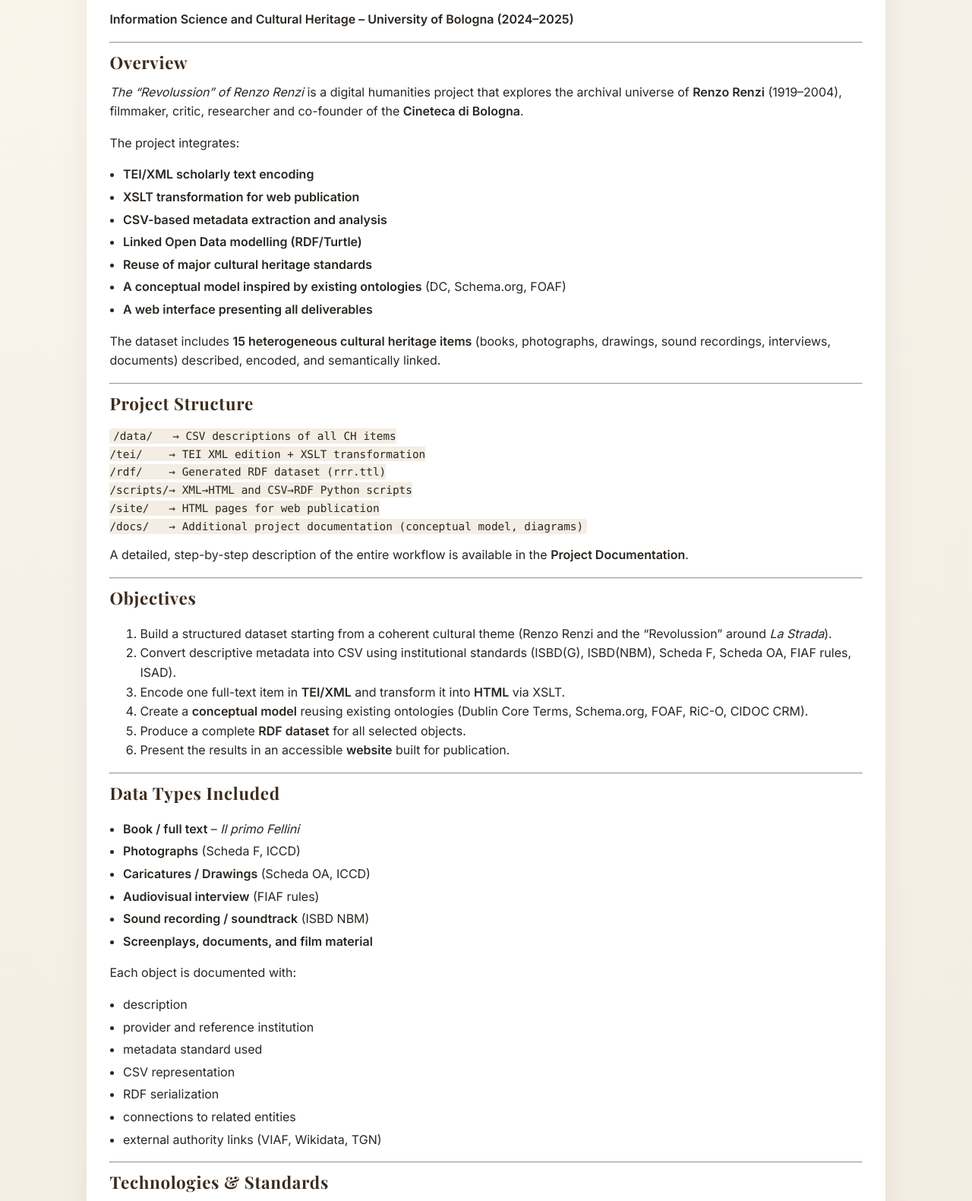
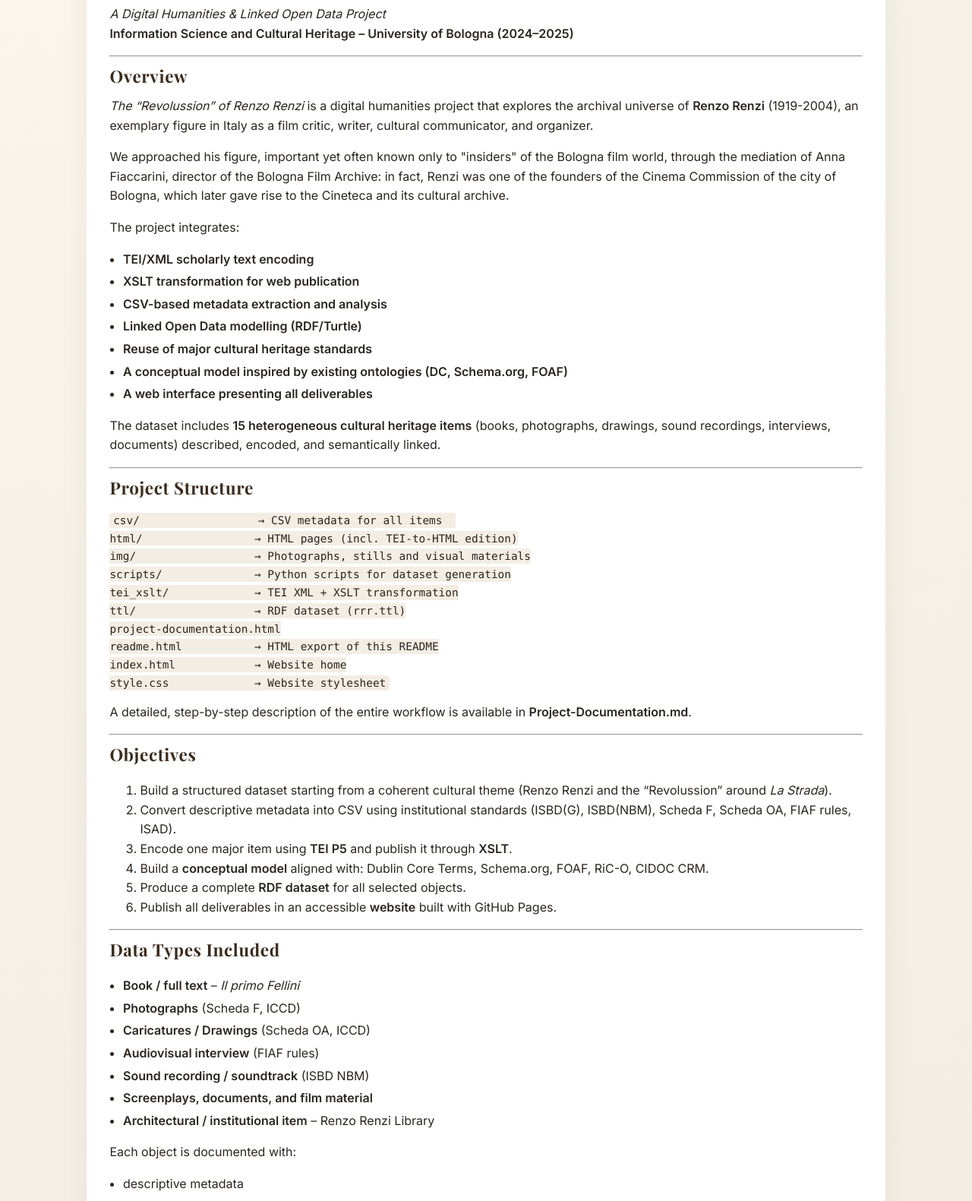
Before and after one commit to CineFiles25/TheRevolussionOfRenzoRenzi, a plain HTML site: page readme.html in a window 1280 px wide. Shown: the part 467-2048 px from the top of the page at 76% size. Drawn offline with nearby package versions, Linux system fonts and the light colour scheme.

Commit message:
Update readme.html

```diff
--- a/readme.html
+++ b/readme.html
@@ -5,7 +5,7 @@
     <title>README · The “Revolussion” of Renzo Renzi</title>
     <meta name="viewport" content="width=device-width, initial-scale=1" />
 
-    <!-- Google Fonts (same as index) -->
+    <!-- Google Fonts (same as main site) -->
     <link rel="preconnect" href="https://fonts.googleapis.com" />
     <link rel="preconnect" href="https://fonts.gstatic.com" crossorigin />
     <link
@@ -25,30 +25,36 @@
           </p>
           <h1 class="site-title">Project README</h1>
           <p class="site-subtitle">
-            Overview of the Digital Humanities &amp; Linked Open Data project
-            <em>“The Revolussion of Renzo Renzi”</em>.
+            The “Revolussion” of Renzo Renzi · Digital Humanities &amp; Linked Open Data project.
           </p>
 
           <div class="hero-actions">
-            <a href="index.html" class="btn-ghost">← Back to main site</a>
+            <a href="index.html#docs" class="btn-ghost">← Back to the main site</a>
           </div>
         </div>
       </div>
     </header>
 
     <main class="page">
-      <section class="section">
-        <h2>The “Revolussion” of Renzo Renzi</h2>
-        <p><em>A Digital Humanities &amp; Linked Open Data Project</em></p>
-        <p><strong>Information Science and Cultural Heritage – University of Bologna (2024–2025)</strong></p>
+      <article class="section">
+        <h1>The “Revolussion” of Renzo Renzi</h1>
+        <p><em>A Digital Humanities &amp; Linked Open Data Project</em><br />
+        <strong>Information Science and Cultural Heritage – University of Bologna (2024–2025)</strong></p>
 
         <hr />
 
         <h2>Overview</h2>
+
         <p>
           <em>The “Revolussion” of Renzo Renzi</em> is a digital humanities project that explores
-          the archival universe of <strong>Renzo Renzi</strong> (1919–2004), filmmaker, critic,
-          researcher and co-founder of the <strong>Cineteca di Bologna</strong>.
+          the archival universe of <strong>Renzo Renzi</strong> (1919-2004), an exemplary figure
+          in Italy as a film critic, writer, cultural communicator, and organizer.
+        </p>
+        <p>
+          We approached his figure, important yet often known only to "insiders" of the Bologna film world,
+          through the mediation of Anna Fiaccarini, director of the Bologna Film Archive: in fact, Renzi was
+          one of the founders of the Cinema Commission of the city of Bologna, which later gave rise to
+          the Cineteca and its cultural archive.
         </p>
 
         <p>The project integrates:</p>
@@ -58,36 +64,40 @@
           <li><strong>CSV-based metadata extraction and analysis</strong></li>
           <li><strong>Linked Open Data modelling (RDF/Turtle)</strong></li>
           <li><strong>Reuse of major cultural heritage standards</strong></li>
-          <li><strong>A conceptual model inspired by existing ontologies</strong> (DC, Schema.org, FOAF)</li>
+          <li><strong>A conceptual model inspired by existing ontologies (DC, Schema.org, FOAF)</strong></li>
           <li><strong>A web interface presenting all deliverables</strong></li>
         </ul>
 
         <p>
-          The dataset includes <strong>15 heterogeneous cultural heritage items</strong> (books,
-          photographs, drawings, sound recordings, interviews, documents) described, encoded, and
-          semantically linked.
+          The dataset includes <strong>15 heterogeneous cultural heritage items</strong> (books, photographs,
+          drawings, sound recordings, interviews, documents) described, encoded, and semantically linked.
         </p>
 
         <hr />
 
         <h2>Project Structure</h2>
 
-        <pre><code>/data/   → CSV descriptions of all CH items
-/tei/    → TEI XML edition + XSLT transformation
-/rdf/    → Generated RDF dataset (rrr.ttl)
-/scripts/→ XML→HTML and CSV→RDF Python scripts
-/site/   → HTML pages for web publication
-/docs/   → Additional project documentation (conceptual model, diagrams)
+        <pre><code>csv/                  → CSV metadata for all items
+html/                 → HTML pages (incl. TEI-to-HTML edition)
+img/                  → Photographs, stills and visual materials
+scripts/              → Python scripts for dataset generation
+tei_xslt/             → TEI XML + XSLT transformation
+ttl/                  → RDF dataset (rrr.ttl)
+project-documentation.html
+readme.html           → HTML export of this README
+index.html            → Website home
+style.css             → Website stylesheet
 </code></pre>
 
         <p>
-          A detailed, step-by-step description of the entire workflow is available in the
-          <strong>Project Documentation</strong>.
+          A detailed, step-by-step description of the entire workflow is available in
+          <strong>Project-Documentation.md</strong>.
         </p>
 
         <hr />
 
         <h2>Objectives</h2>
+
         <ol>
           <li>
             Build a structured dataset starting from a coherent cultural theme
@@ -97,18 +107,21 @@
             Convert descriptive metadata into CSV using institutional standards
             (ISBD(G), ISBD(NBM), Scheda F, Scheda OA, FIAF rules, ISAD).
           </li>
-          <li>Encode one full-text item in <strong>TEI/XML</strong> and transform it into <strong>HTML</strong> via XSLT.</li>
           <li>
-            Create a <strong>conceptual model</strong> reusing existing ontologies
-            (Dublin Core Terms, Schema.org, FOAF, RiC-O, CIDOC CRM).
+            Encode one major item using <strong>TEI P5</strong> and publish it through <strong>XSLT</strong>.
+          </li>
+          <li>
+            Build a <strong>conceptual model</strong> aligned with: Dublin Core Terms, Schema.org,
+            FOAF, RiC-O, CIDOC CRM.
           </li>
           <li>Produce a complete <strong>RDF dataset</strong> for all selected objects.</li>
-          <li>Present the results in an accessible <strong>website</strong> built for publication.</li>
+          <li>Publish all deliverables in an accessible <strong>website</strong> built with GitHub Pages.</li>
         </ol>
 
         <hr />
 
         <h2>Data Types Included</h2>
+
         <ul>
           <li><strong>Book / full text</strong> – <em>Il primo Fellini</em></li>
           <li><strong>Photographs</strong> (Scheda F, ICCD)</li>
@@ -116,17 +129,18 @@
           <li><strong>Audiovisual interview</strong> (FIAF rules)</li>
           <li><strong>Sound recording / soundtrack</strong> (ISBD NBM)</li>
           <li><strong>Screenplays, documents, and film material</strong></li>
+          <li><strong>Architectural / institutional item</strong> – Renzo Renzi Library</li>
         </ul>
 
         <p>Each object is documented with:</p>
         <ul>
-          <li>description</li>
-          <li>provider and reference institution</li>
-          <li>metadata standard used</li>
-          <li>CSV representation</li>
-          <li>RDF serialization</li>
-          <li>connections to related entities</li>
-          <li>external authority links (VIAF, Wikidata, TGN)</li>
+          <li>descriptive metadata</li>
+          <li>provider &amp; holding institution</li>
+          <li>reference standard</li>
+          <li>CSV entry</li>
+          <li>RDF representation</li>
+          <li>inter-entity links</li>
+          <li>authority identifiers (VIAF/Wikidata)</li>
         </ul>
 
         <hr />
@@ -148,6 +162,7 @@
           <li><strong>FOAF</strong></li>
           <li><strong>RiC-O</strong> (Records in Contexts, for archival context)</li>
           <li><strong>CIDOC-CRM</strong> (reference for museum-domain thinking)</li>
+          <li><strong>SKOS</strong> for controlled values</li>
         </ul>
 
         <h3>Languages &amp; Tools</h3>
@@ -164,55 +179,82 @@
         <h2>Scripts Included</h2>
 
         <h3><code>build_rrr_rdf.py</code></h3>
-        <p>Transforms the CSV metadata into a structured RDF graph using RDFLib, generating <code>rrr.ttl</code>.</p>
+        <p>
+          Transforms the CSV metadata into a structured RDF graph using RDFLib,
+          generating <code>rrr.ttl</code>.
+        </p>
 
         <h3><code>compare_ttl.py</code></h3>
-        <p>Compares two RDF serializations to track differences across versions (graph integrity checking).</p>
+        <p>
+          Compares two Turtle serializations to detect differences or validate updates.
+        </p>
 
         <h3><code>tei2html_lastrada.xsl</code></h3>
-        <p>Transforms the TEI edition of <em>La Strada</em> into HTML.</p>
+        <p>
+          Transforms the TEI edition of <em>La Strada</em> into HTML.
+        </p>
 
         <hr />
 
         <h2>Website</h2>
+
+        <p>The website includes:</p>
+        <ul>
+          <li>TEI-encoded <em>La Strada</em> edition</li>
+          <li>Metadata &amp; analysis</li>
+          <li>RDF dataset (Turtle)</li>
+          <li>Photo gallery</li>
+          <li>Team &amp; supervision</li>
+          <li>Documentation &amp; downloads</li>
+        </ul>
+
         <p>
-          The website presents:
+          → <a href="https://cinefiles25.github.io/TheRevolussionOfRenzoRenzi/">
+          https://cinefiles25.github.io/TheRevolussionOfRenzoRenzi/</a>
         </p>
-        <ul>
-          <li>the TEI-encoded text of <em>La Strada</em></li>
-          <li>descriptive metadata</li>
-          <li>RDF dataset</li>
-          <li>conceptual / theoretical model</li>
-          <li>diagrams</li>
-          <li>item pages for each cultural object</li>
-        </ul>
 
         <hr />
 
         <h2>Contributors</h2>
+
         <p>The project was developed by:</p>
         <ul>
-          <li><strong>Laura Bortoli</strong> – TEI edition, XSLT, RDF generation, CSV metadata creation</li>
-          <li><strong>Claudia Romanello</strong> – Photographs, documentary metadata, screenplays</li>
-          <li><strong>Chen Qinghao</strong> – Additional items, film metadata, interface work</li>
+          <li>
+            <strong>Laura Bortoli</strong> – TEI edition, XSLT, RDF generation,
+            CSV metadata creation
+          </li>
+          <li>
+            <strong>Claudia Romanello</strong> – Photographs, documentary metadata, screenplays
+          </li>
+          <li>
+            <strong>Chen Qinghao</strong> – Additional items, film metadata, interface work
+          </li>
         </ul>
-        <p>Full per-member breakdown is documented in the Project Documentation.</p>
+
+        <p>
+          Full per-member breakdown available in <em>Project-Documentation.md</em>.
+        </p>
 
         <hr />
 
         <h2>References</h2>
+
         <ul>
           <li>
             <strong>Renzo Renzi (Wikipedia):</strong>
-            <a href="https://it.wikipedia.org/wiki/Renzo_Renzi">https://it.wikipedia.org/wiki/Renzo_Renzi</a>
+            <a href="https://it.wikipedia.org/wiki/Renzo_Renzi">
+              https://it.wikipedia.org/wiki/Renzo_Renzi
+            </a>
           </li>
           <li>
             <strong>Cineteca di Bologna – Renzi Fund:</strong>
-            <a href="https://cinetecadibologna.it/biblioteca/">https://cinetecadibologna.it/biblioteca/</a>
+            <a href="https://cinetecadibologna.it/biblioteca/">
+              https://cinetecadibologna.it/biblioteca/
+            </a>
           </li>
           <li>
-            <strong>Metadata standards &amp; ontologies:</strong> Dublin Core Terms, FOAF, Schema.org, RiC-O,
-            CIDOC CRM, FIAF, ISBD, ICCD
+            <strong>Metadata standards &amp; ontologies:</strong>
+            ISBD, ICCD, FIAF, DCTerms, Schema.org, FOAF, RiC-O, CIDOC CRM
           </li>
         </ul>
 
@@ -222,7 +264,7 @@
         <p>
           This project is released under a <strong>CC BY-SA 4.0</strong> license.
         </p>
-      </section>
+      </article>
     </main>
 
     <footer class="site-footer">
```
